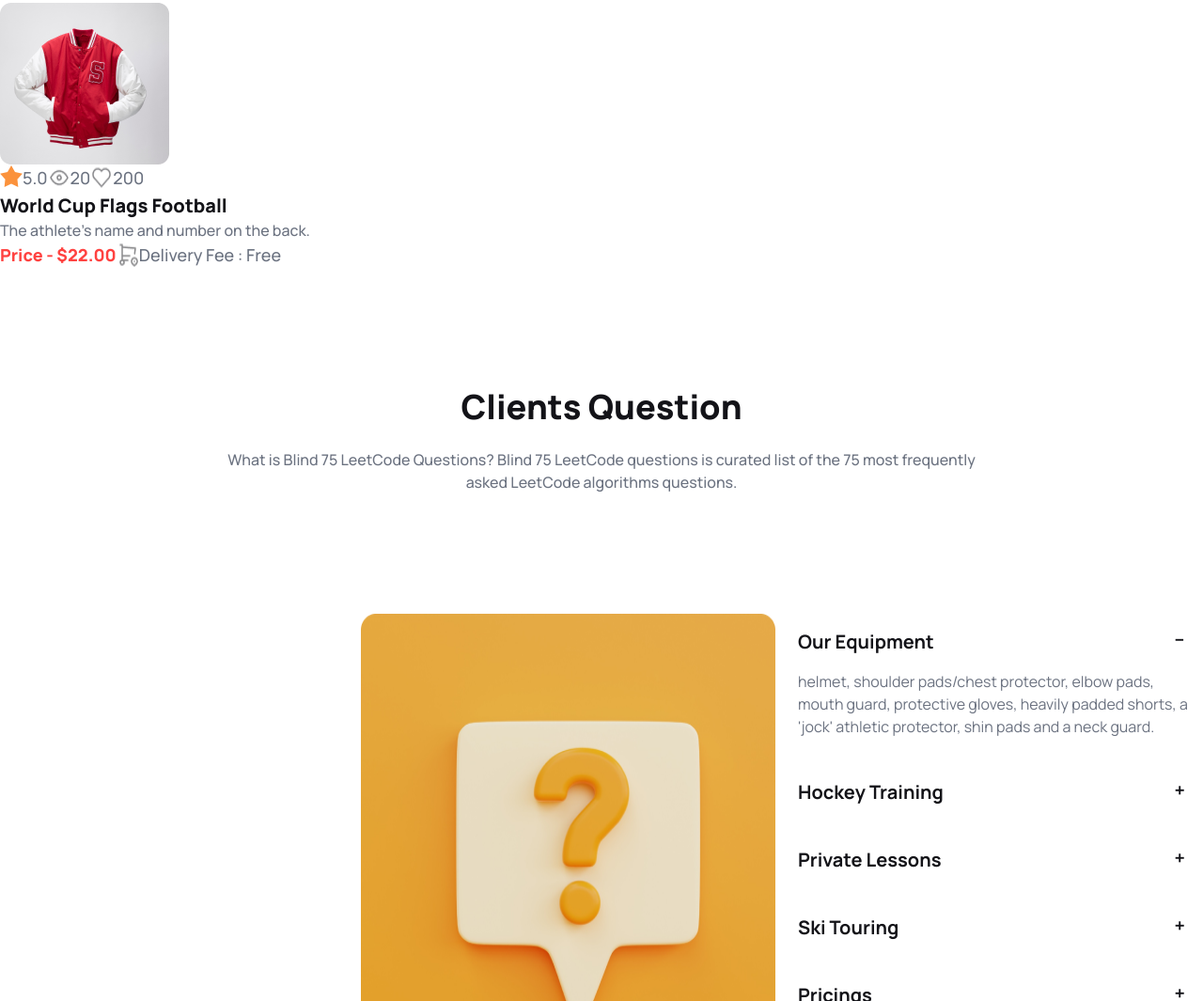
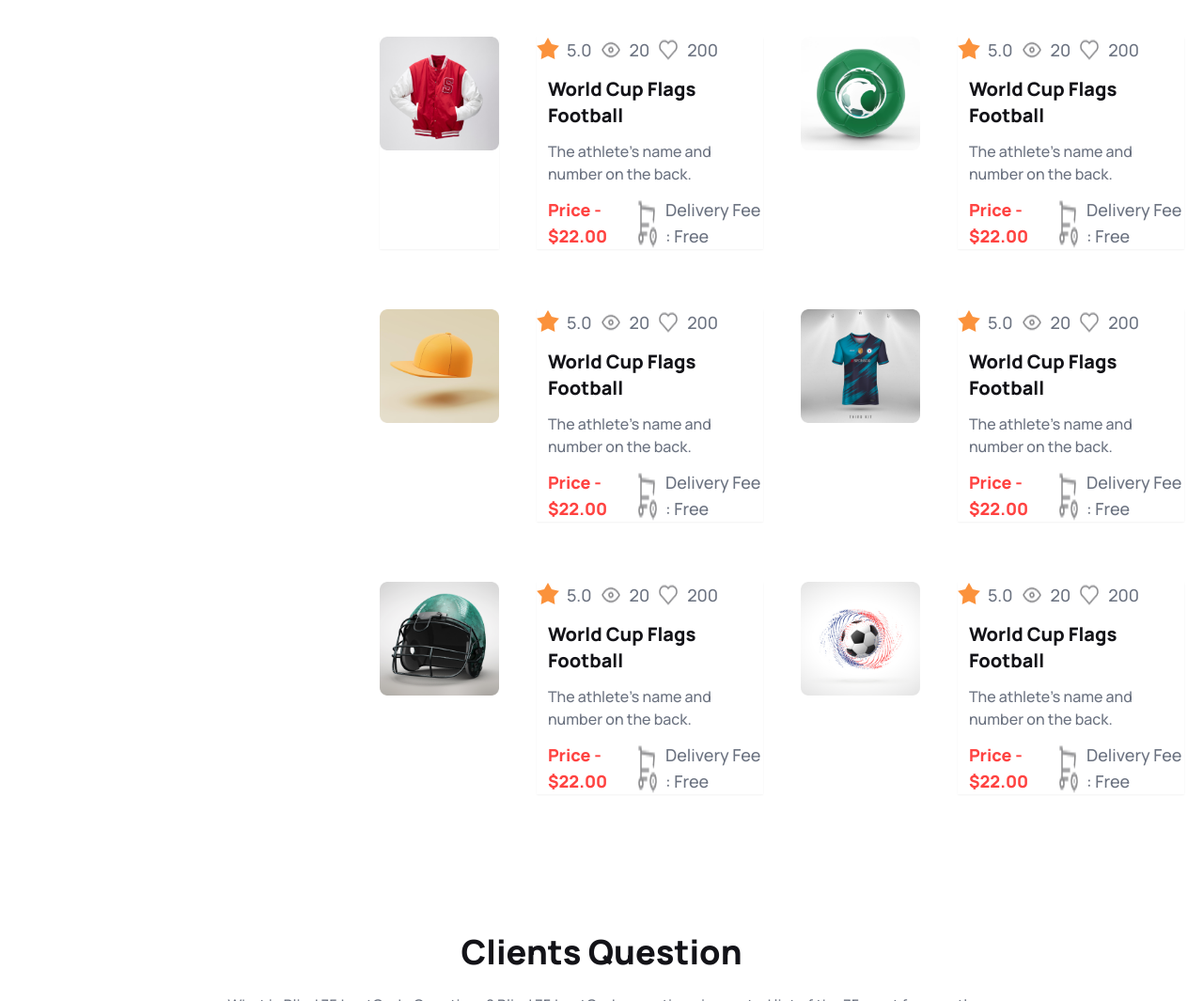
Before and after one commit to Amjadhossain01/b9-a3, a plain HTML site: page index.html in a window 1280 px wide. Shown: the part 2699-3764 px from the top of the page at 94% size. Drawn offline with nearby package versions, Linux system fonts and the light colour scheme.

Commit message:
update card section

```diff
--- a/index.html
+++ b/index.html
@@ -194,11 +194,11 @@
     <section class="mt-5 relative left-96">
       <div class="hero w-[1170px] h-[450px] rounded gap-y-5" style="background-image: url(Images/4.png);">
         <div class="hero-overlay bg-opacity-40"></div>
-        <div class="hero-content text-center text-neutral-content">
-          <div class="max-w-md text-start justify-start ml-0">
+        <div class="hero-content text-neutral-content">
+          <div class=" text-start justify-start relative right-72 pl-2">
             <h1 class="mb-2 text-[28px] mt-4 text-[#fff] font-extrabold">Professional Program</h1>
-            <p class="mb-5">They play hockey games in front of audiences and compete against other teams in their
-              league. To prepare for games, they
+            <p class="mb-5">They play hockey games in front of audiences and compete <br> against other teams in their
+              league. To prepare for games, they <br>
               spend extensive amounts of time training and practising their skills.<br>
               <button
                 class="btn w-44 h-0 text-[#fff] font-bold text-lg p-2 mt-8 bg-[#FF4240] border border-[#FF4240]">Register
@@ -217,13 +217,16 @@
       </div>
     </section>
     <!-- Six Card section -->
-    <section class="mt-20">
+    <section class="mt-24 mb-10 ml-96">
       <div>
-        <div>
+        <!-- First DIV -->
+        <!-- Extra DIV -->
+        <div class="flex mb-6 gap-x-10 p-5 w-full">
+          <div class="shadow-sm">
             <img src="Images/5.png" alt="">
           </div>
-        <div>
-          <div class="rating">
+          <div class="space-x-3 space-y-3 shadow-sm">
+            <div class="rating gap-2">
               <input type="radio" name="rating-2" class="mask mask-star-2 bg-orange-400" />
               <p class="text-gray-500 font-medium text-lg">5.0</p>
               <img src="Images/Frame.png" alt="">
@@ -233,10 +236,122 @@
             </div>
             <h3 class="text-xl text-[#131318] font-extrabold">World Cup Flags Football</h3>
             <p class="text-gray-500 font-medium">The athlete's name and number on the back.</p>
-          <div class="flex">
+            <div class="flex gap-2">
               <p class="text-[#FF4240] text-lg font-extrabold">Price - $22.00</p>
               <img src="Images/Frame (2).png" alt="">
               <p class="text-gray-500 font-medium text-lg">Delivery Fee : Free</p>
+            </div>
+          </div>
+          <!-- Second DIV -->
+          <div>
+            <img src="Images/6.png" alt="">
+          </div>
+          <div class="space-x-3 space-y-3 shadow-sm">
+            <div class="rating gap-2">
+              <input type="radio" name="rating-2" class="mask mask-star-2 bg-orange-400" />
+              <p class="text-gray-500 font-medium text-lg">5.0</p>
+              <img src="Images/Frame.png" alt="">
+              <p class="text-gray-500 font-medium text-lg">20</p>
+              <img src="Images/Frame (1).png" alt="">
+              <p class="text-gray-500 font-medium text-lg">200</p>
+            </div>
+            <h3 class="text-xl text-[#131318] font-extrabold">World Cup Flags Football</h3>
+            <p class="text-gray-500 font-medium">The athlete's name and number on the back.</p>
+            <div class="flex gap-2">
+              <p class="text-[#FF4240] text-lg font-extrabold">Price - $22.00</p>
+              <img src="Images/Frame (2).png" alt="">
+              <p class="text-gray-500 font-medium text-lg">Delivery Fee : Free</p>
+            </div>
+          </div>
+        </div>
+        <!-- Third DIV -->
+        <!-- Extra div -->
+        <div class="flex mb-6 gap-x-10 p-5">
+          <div>
+            <img src="Images/7.png" alt="">
+          </div>
+          <div class="space-x-3 space-y-3 shadow-sm">
+            <div class="rating gap-2">
+              <input type="radio" name="rating-2" class="mask mask-star-2 bg-orange-400" />
+              <p class="text-gray-500 font-medium text-lg">5.0</p>
+              <img src="Images/Frame.png" alt="">
+              <p class="text-gray-500 font-medium text-lg">20</p>
+              <img src="Images/Frame (1).png" alt="">
+              <p class="text-gray-500 font-medium text-lg">200</p>
+            </div>
+            <h3 class="text-xl text-[#131318] font-extrabold">World Cup Flags Football</h3>
+            <p class="text-gray-500 font-medium">The athlete's name and number on the back.</p>
+            <div class="flex gap-2">
+              <p class="text-[#FF4240] text-lg font-extrabold">Price - $22.00</p>
+              <img src="Images/Frame (2).png" alt="">
+              <p class="text-gray-500 font-medium text-lg">Delivery Fee : Free</p>
+            </div>
+          </div>
+          <!-- Fourth DIV -->
+          <div>
+            <img src="Images/8.png" alt="">
+          </div>
+          <div class="space-x-3 space-y-3 shadow-sm">
+            <div class="rating gap-2">
+              <input type="radio" name="rating-2" class="mask mask-star-2 bg-orange-400" />
+              <p class="text-gray-500 font-medium text-lg">5.0</p>
+              <img src="Images/Frame.png" alt="">
+              <p class="text-gray-500 font-medium text-lg">20</p>
+              <img src="Images/Frame (1).png" alt="">
+              <p class="text-gray-500 font-medium text-lg">200</p>
+            </div>
+            <h3 class="text-xl text-[#131318] font-extrabold">World Cup Flags Football</h3>
+            <p class="text-gray-500 font-medium">The athlete's name and number on the back.</p>
+            <div class="flex gap-2">
+              <p class="text-[#FF4240] text-lg font-extrabold">Price - $22.00</p>
+              <img src="Images/Frame (2).png" alt="">
+              <p class="text-gray-500 font-medium text-lg">Delivery Fee : Free</p>
+            </div>
+          </div>
+        </div>
+        <!-- Extra option -->
+        <div class="flex mb-6 gap-x-10 p-5">
+          <!-- FIVE DIV -->
+          <div>
+            <img src="Images/9.png" alt="">
+          </div>
+          <div class="space-x-3 space-y-3 shadow-sm">
+            <div class="rating gap-2">
+              <input type="radio" name="rating-2" class="mask mask-star-2 bg-orange-400" />
+              <p class="text-gray-500 font-medium text-lg">5.0</p>
+              <img src="Images/Frame.png" alt="">
+              <p class="text-gray-500 font-medium text-lg">20</p>
+              <img src="Images/Frame (1).png" alt="">
+              <p class="text-gray-500 font-medium text-lg">200</p>
+            </div>
+            <h3 class="text-xl text-[#131318] font-extrabold">World Cup Flags Football</h3>
+            <p class="text-gray-500 font-medium">The athlete's name and number on the back.</p>
+            <div class="flex gap-x-2">
+              <p class="text-[#FF4240] text-lg font-extrabold">Price - $22.00</p>
+              <img src="Images/Frame (2).png" alt="">
+              <p class="text-gray-500 font-medium text-lg">Delivery Fee : Free</p>
+            </div>
+          </div>
+          <!-- Last DIV -->
+          <div>
+            <img src="Images/10.png" alt="">
+          </div>
+          <div class="space-x-3 space-y-3 shadow-sm">
+            <div class="rating gap-2">
+              <input type="radio" name="rating-2" class="mask mask-star-2 bg-orange-400" />
+              <p class="text-gray-500 font-medium text-lg">5.0</p>
+              <img src="Images/Frame.png" alt="">
+              <p class="text-gray-500 font-medium text-lg">20</p>
+              <img src="Images/Frame (1).png" alt="">
+              <p class="text-gray-500 font-medium text-lg">200</p>
+            </div>
+            <h3 class="text-xl text-[#131318] font-extrabold">World Cup Flags Football</h3>
+            <p class="text-gray-500 font-medium">The athlete's name and number on the back.</p>
+            <div class="flex gap-2">
+              <p class="text-[#FF4240] text-lg font-extrabold">Price - $22.00</p>
+              <img src="Images/Frame (2).png" alt="">
+              <p class="text-gray-500 font-medium text-lg">Delivery Fee : Free</p>
+            </div>
           </div>
         </div>
 
```
Lines whose indentation alone changed are shown as unchanged.
